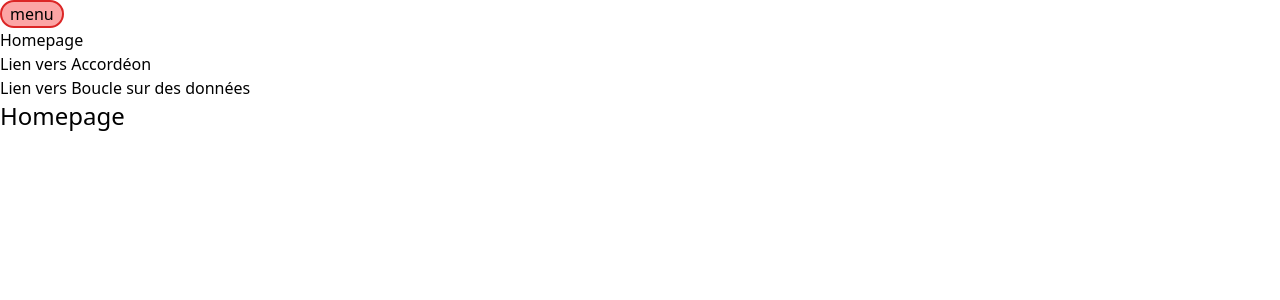
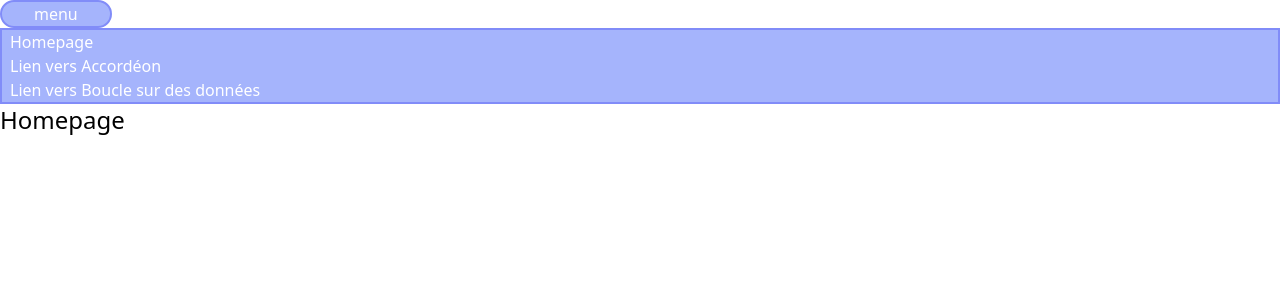
Before and after one commit to MMI-SAE-203/r213-2024-pracht-tp1-Grosjean-Romain, a Vue app: page / in a window 1280 px wide. Both pictures are taken after a click on the button "menu". Shown: the top 300 px of the page. Built offline with nearby package versions, Linux system fonts and the light colour scheme.

Commit message:
C°15 - Personnalisation App.vue

```diff
--- a/src/App.vue
+++ b/src/App.vue
@@ -14,7 +14,7 @@ const menuIsOpen = ref(false)
     <button
   aria-controls="mainNav"
   aria-expanded="true"
-  class="rounded-full border-2 border-red-600 bg-red-300 px-2"
+  class="rounded-full border-2 border-indigo-400 bg-indigo-300 px-8 text-white"
 @pointerdown="menuIsOpen = !menuIsOpen">menu
 </button>
 <Transition
@@ -23,7 +23,7 @@ const menuIsOpen = ref(false)
   enter-to-class="translate-x-0"
   leave-active-class="-translate-x-full"
 >
-<nav id="mainNav" v-show="menuIsOpen">
+<nav id="mainNav" v-show="menuIsOpen" class="full border-2 border-indigo-400 bg-indigo-300 px-2 text-white">
   <ul>
     <li><RouterLink to="/">Homepage</RouterLink></li>
     <li><RouterLink to="/accordeon">Lien vers Accordéon</RouterLink></li>
```
